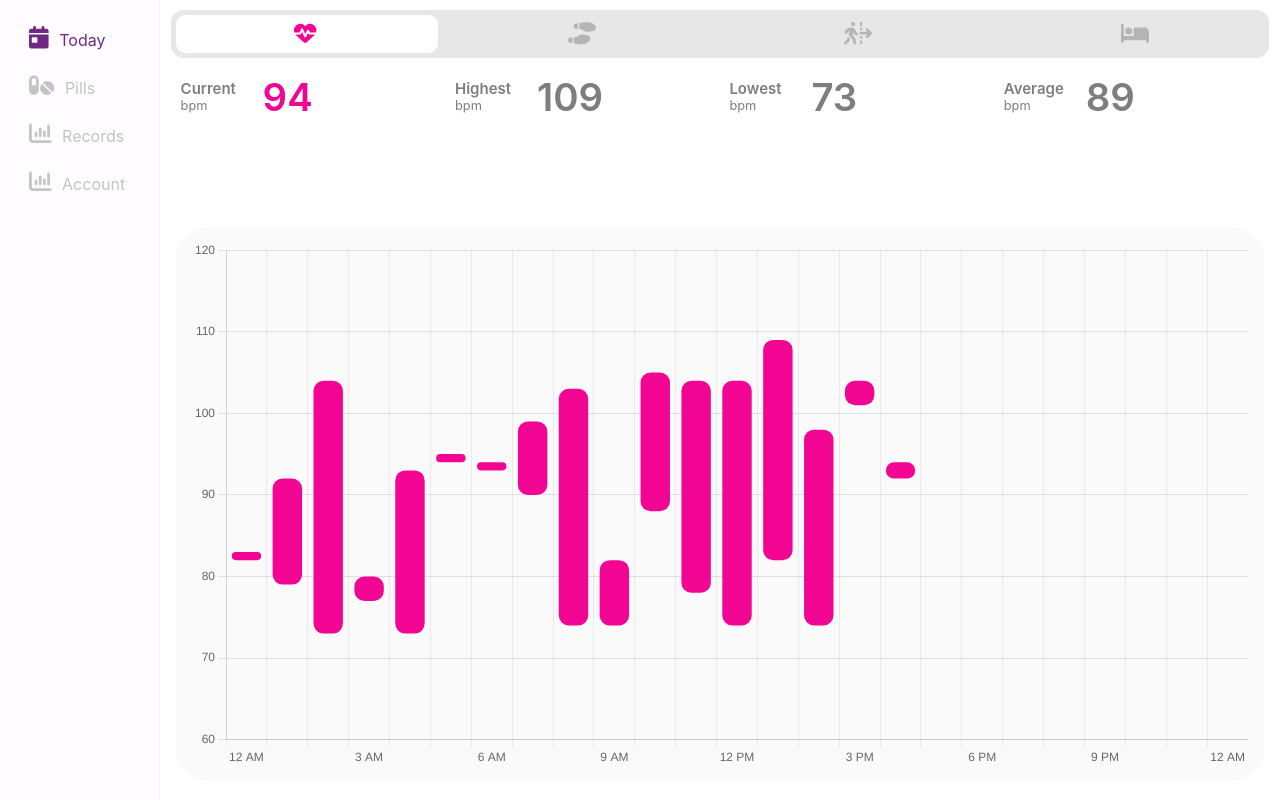
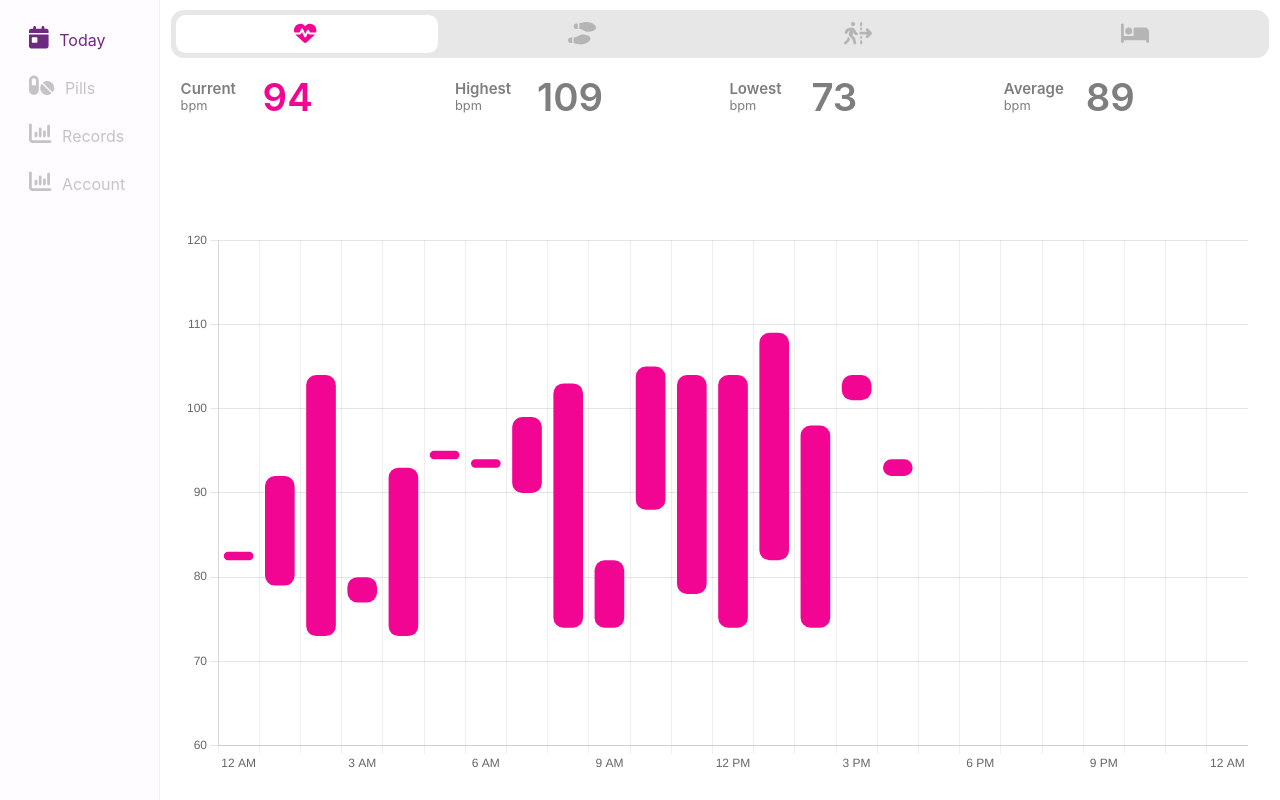
Before and after one commit to soon-y/caregem, a Vue app: page / in a window 1280 px wide. Built offline with nearby package versions, Linux system fonts and the light colour scheme.

Commit message:
graph height and top

```diff
--- a/src/views/TodayView.vue
+++ b/src/views/TodayView.vue
@@ -36,7 +36,7 @@ const arrayHeart = heartToday.array()
 const arraySpeed = speedToday.array()
 
 let myStyles = {
-  height: window.innerWidth/window.innerHeight > 1? `calc(100vh - 17rem)` :  `calc(100vh - 24rem)`,
+  height: window.innerWidth/window.innerHeight > 1? `calc(100vh - 16rem)` :  `calc(100vh - 23rem)`,
 }
 
 let currentBPM = ref(arrayHeart[arrayHeart.length-1])
@@ -221,10 +221,8 @@ onMounted(() => {
   width: calc(100% - 2rem);
   margin-left: 0.3rem;
   position: absolute;
-  top: 13.6rem;
-  background-color: rgba(250, 250, 250, 1);
-  padding: 0.8rem 1rem;
-  border-radius: 2rem;
+  top: 13.8rem;
+  padding: 0 1rem 0 0.5rem
 }
 
 .heart-pulse {
@@ -263,7 +261,7 @@ onMounted(() => {
   }
 
   .graph{
-    top: 17.4rem;
+    top: 18rem;
   }
 }
 </style>
```
